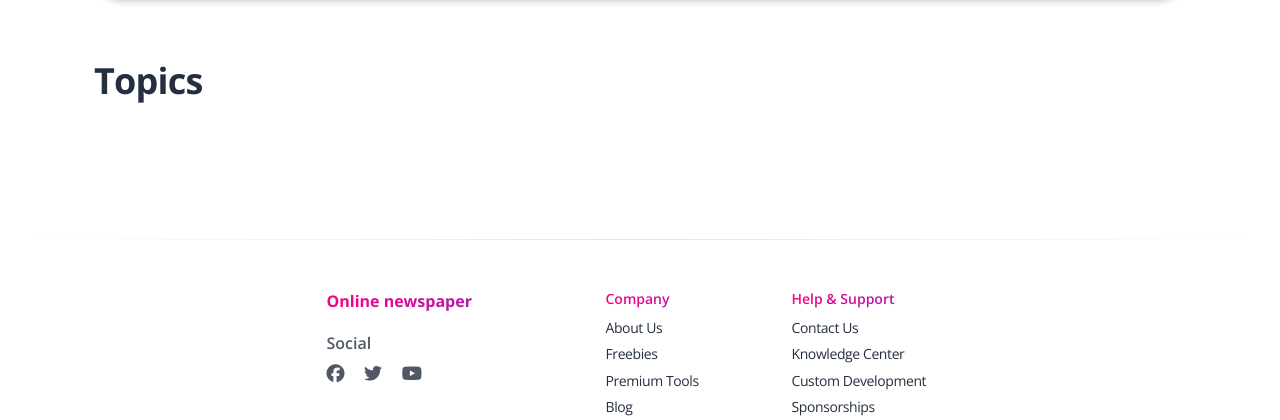
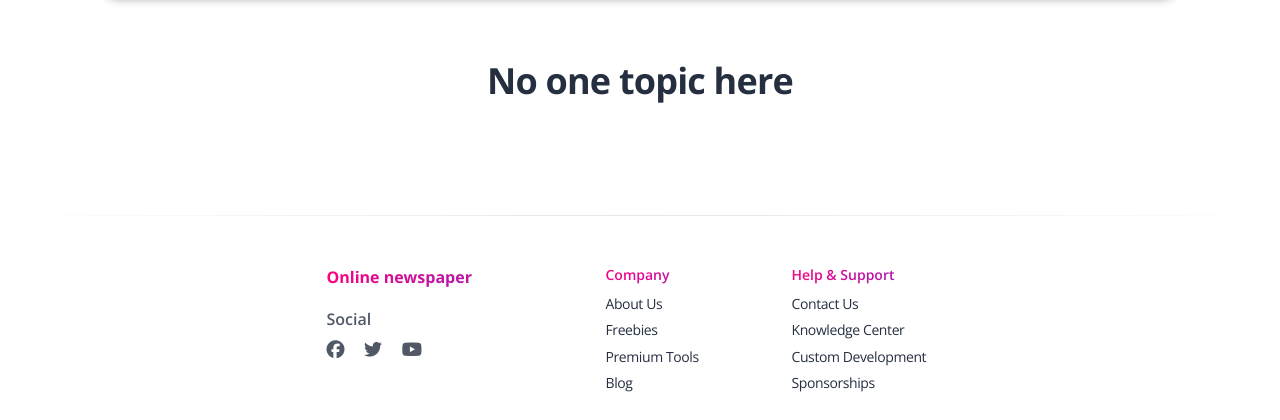
Before and after one commit to Artemh59/newspaper_agency, a Django app: page /topics/ in a window 1280 px wide. Shown: the part 70-490 px from the top of the page. Run offline with Django 4.2, Linux system fonts and the light colour scheme; data that the repository does not hold is empty; some libraries are stand-ins or nearby versions.

Commit message:
create page CREATE for topics

```diff
--- a/newspaper/urls.py
+++ b/newspaper/urls.py
@@ -5,12 +5,14 @@ from newspaper.views import (
     Index,
     TopicViews,
     TopicDetailViews,
+    TopicCreateViews,
 )
 
 urlpatterns = [
     path('about_us/', AboutUsView.as_view(), name='about-us'),
     path('', Index.as_view(), name='index'),
     path('topics/', TopicViews.as_view(), name='topic'),
+    path('topics/create', TopicCreateViews.as_view(), name='topic-create'),
     path('topics/<int:pk>/', TopicDetailViews.as_view(), name='topic-detail'),
 ]
 
--- a/newspaper/views.py
+++ b/newspaper/views.py
@@ -1,4 +1,6 @@
+from django.urls import reverse_lazy
 from django.views import generic
+from django.contrib.auth.mixins import LoginRequiredMixin
 
 from newspaper.models import Newspaper, Topic, Redactor
 
@@ -23,5 +25,11 @@ class TopicViews(generic.ListView):
     model = Topic
 
 
+class TopicCreateViews(LoginRequiredMixin, generic.CreateView):
+    model = Topic
+    fields = "__all__"
+    success_url = reverse_lazy("newspaper:topic")
+
+
 class TopicDetailViews(generic.DetailView):
     model = Topic
--- a/templates/newspaper/topic_list.html
+++ b/templates/newspaper/topic_list.html
@@ -1,8 +1,12 @@
 {% extends 'base.html' %}
 
 {% block content %}
+  {% if topic_list %}
     <div class="container mt-8">
-    <h2 class="mb-4">Topics</h2>
+      <div class="d-flex justify-content-between">
+        <h2 class="">Topics</h2>
+        <a href="{% url 'newspaper:topic-create' %}" class="btn btn-primary ml-auto">Create</a>
+      </div>
       <div class="row">
           {% for topic in topic_list %}
           <div class="col-md-4 mb-4">
@@ -17,4 +21,7 @@
           {% endfor %}
       </div>
     </div>
+  {% else %}
+    <h2 class="mt-8 text-center">No one topic here</h2>
+  {% endif %}
 {% endblock %}
```
Also changed, not shown: templates/newspaper/topic_form.html (added, +12 -0 lines), newspaper/migrations/0004_remove_newspaper_redactors_newspaper_redactor.py (added). Lines whose indentation alone changed are shown as unchanged.
